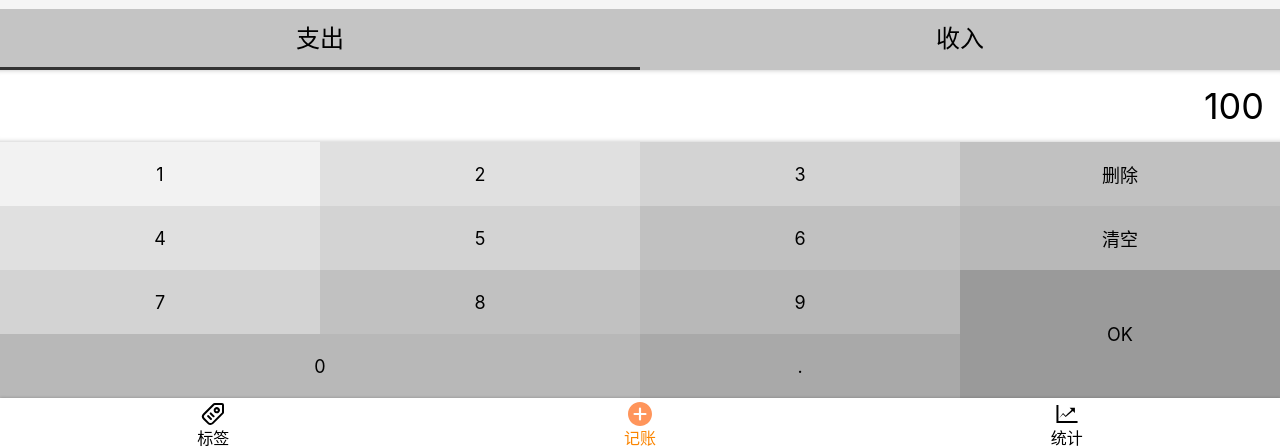
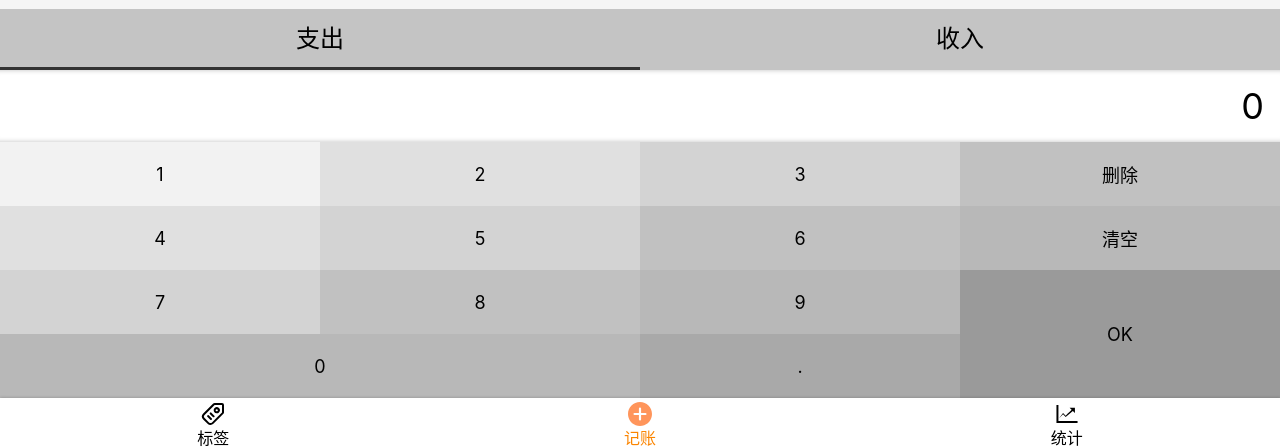
Before and after one commit to murrrrphy/murney-react, a React app: page /#/money in a window 1280 px wide. Shown: the part 346-794 px from the top of the page. Built offline with nearby package versions, Linux system fonts and the light colour scheme.

Commit message:
数字面板功能基本完成

```diff
--- a/src/views/Money.tsx
+++ b/src/views/Money.tsx
@@ -17,28 +17,7 @@ function Money() {
       <TagSection />
       <NoteSection />
       <TypeSection />
-
-      <NumberPadSection>
-        <div className="output">
-          100
-        </div>
-        <div className="pad clearfix">
-          <button>1</button>
-          <button>2</button>
-          <button>3</button>
-          <button>删除</button>
-          <button>4</button>
-          <button>5</button>
-          <button>6</button>
-          <button>清空</button>
-          <button>7</button>
-          <button>8</button>
-          <button>9</button>
-          <button className="ok">OK</button>
-          <button className="zero">0</button>
-          <button>.</button>
-        </div>
-      </NumberPadSection>
+      <NumberPadSection />
     </WrapperLayout>
   );
 }
--- a/src/views/money/NumberPadSection.tsx
+++ b/src/views/money/NumberPadSection.tsx
@@ -1,6 +1,7 @@
 import styled from 'styled-components';
+import React, {useState} from 'react';
 
-const NumberPadSection = styled.section`
+const Wrapper = styled.section`
   display:flex;
   flex-direction: column;
   > .output{
@@ -49,4 +50,79 @@ const NumberPadSection = styled.section`
   }
 `;
 
-export {NumberPadSection}
+const NumberPadSection: React.FC = () => {
+  const [output, _setOutput] = useState('0');
+  const setOutput = (output: string) => {
+    if (output.length > 18) {
+      output = output.slice(0,18)
+    } else if(output.length === 0){
+      output = '0';
+    }
+    _setOutput(output);
+  };
+  const onClickButtonWrapper = (e: React.MouseEvent) => {
+    const text = (e.target as HTMLButtonElement).textContent;
+    switch (text) {
+      case '0':
+      case '1':
+      case '2':
+      case '3':
+      case '4':
+      case '5':
+      case '6':
+      case '7':
+      case '8':
+      case '9':
+        if (output === '0') {
+          setOutput(text);
+        } else {
+          setOutput(output + text);
+        }
+        break;
+      case '.':
+        if (output.indexOf('.') >= 0) {
+          return;
+        }
+        setOutput(output + '.');
+        break;
+      case '删除':
+        if (output.length === 1) {
+          setOutput('');
+        } else {
+          setOutput(output.slice(0, -1));
+        }
+        break;
+      case '清空':
+        setOutput('0');
+        break;
+      case 'OK':
+        console.log('ok');
+        break;
+    }
+  };
+  return (
+    <Wrapper>
+      <div className="output">
+        {output}
+      </div>
+      <div className="pad clearfix" onClick={onClickButtonWrapper}>
+        <button>1</button>
+        <button>2</button>
+        <button>3</button>
+        <button>删除</button>
+        <button>4</button>
+        <button>5</button>
+        <button>6</button>
+        <button>清空</button>
+        <button>7</button>
+        <button>8</button>
+        <button>9</button>
+        <button className="ok">OK</button>
+        <button className="zero">0</button>
+        <button>.</button>
+      </div>
+    </Wrapper>
+  );
+};
+
+export {NumberPadSection};
--- a/src/views/money/TypeSection.tsx
+++ b/src/views/money/TypeSection.tsx
@@ -27,14 +27,16 @@ const Wrapper = styled.section`
 
 const TypeSection: React.FC = () => {
   const typeMap = {'-': '支出', '+': '收入'};
-  const [typeList] = useState<(keyof typeof typeMap)[]>(['-','+'])
+  const [typeList] = useState<(keyof typeof typeMap)[]>(['-', '+']);
   const [type, setType] = useState('-');
 
   return (
     <Wrapper>
       <ul>
         {typeList.map(c =>
-          <li onClick={()=>setType(c)} className={type === c ? 'selected' : ''}>
+          <li key={c}
+              onClick={() => setType(c)}
+              className={type === c ? 'selected' : ''}>
             {typeMap[c]}
           </li>
         )}
```
Also changed, not shown: 1 other file (tests, documents, lock files or other folders).
